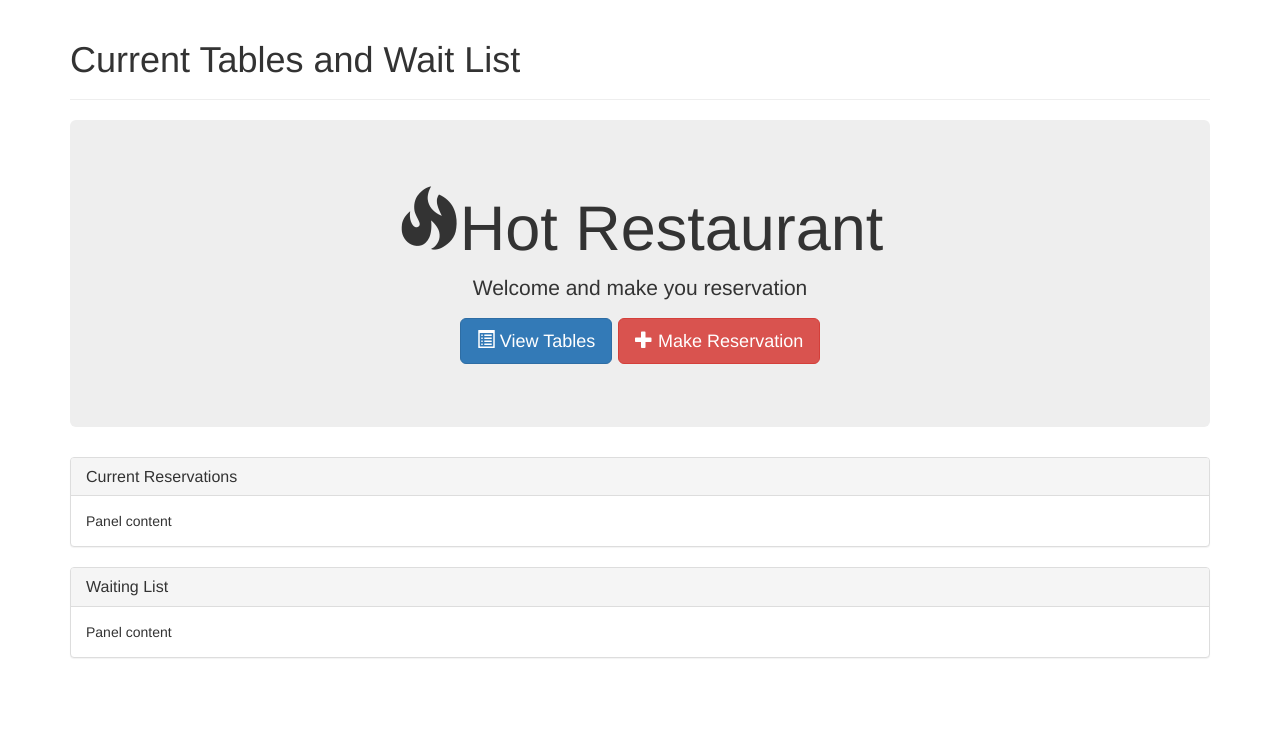
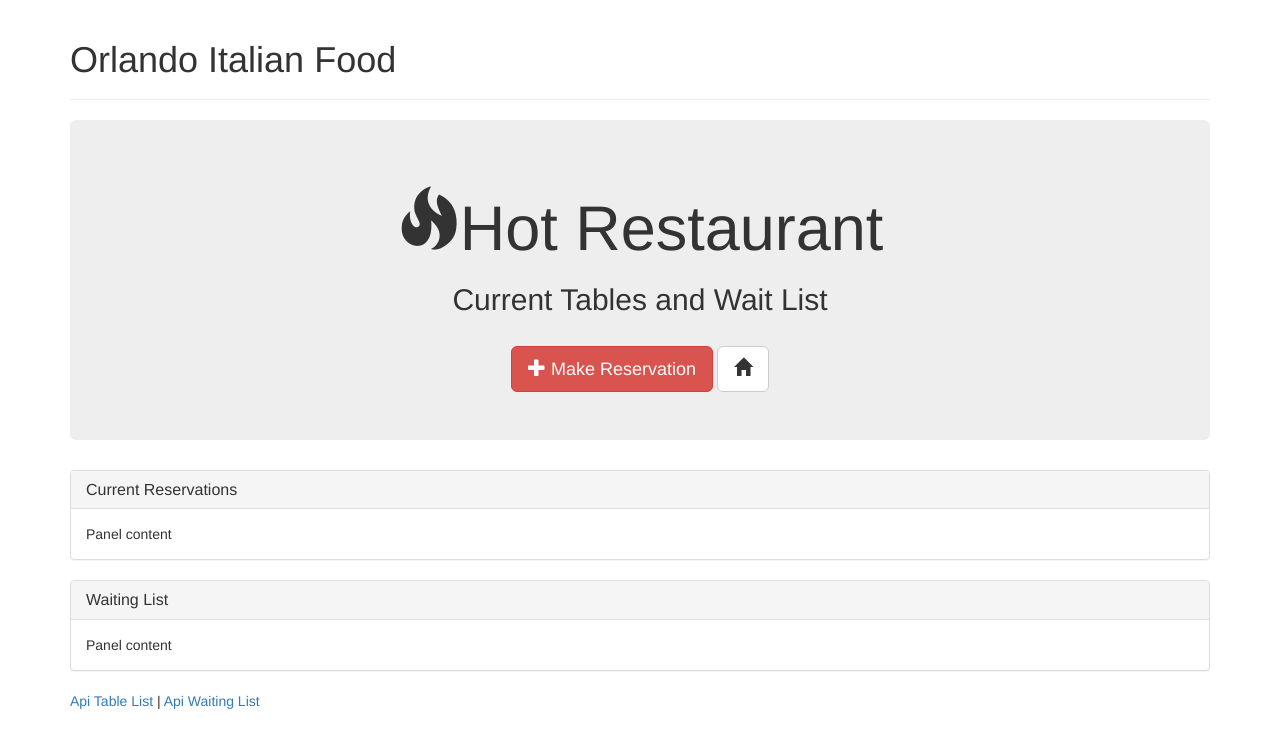
Before and after one commit to g33klaura/hot-restaurant, a plain HTML site: page tables.html in a window 1280 px wide. Drawn offline with nearby package versions, Linux system fonts and the light colour scheme.

Commit message:
Add home button and bottom links

```diff
--- a/tables.html
+++ b/tables.html
@@ -7,37 +7,45 @@
     <link rel="stylesheet" href="https://maxcdn.bootstrapcdn.com/bootstrap/3.3.6/css/bootstrap.min.css">
     <meta http-equiv="X-UA-Compatible" content="ie=edge">
 
-    <title>View Tables</title>
+    <title>Tables Page</title>
+
+    <!-- <style type="text/css">
+        * {
+            margin-top: 50px;
+        }
+    </style> -->
 </head>
 
 <body>
     <div class="container">
 
         <div class="page-header">
-            <h1>Current Tables and Wait List</h1>
+            <h1>Orlando Italian Food</h1>
         </div>
 
         <div class="jumbotron text-center">
             <div class="container">
                 <h1><span class="glyphicon glyphicon-fire" aria-hidden="true"></span>Hot Restaurant</h1>
-                <p>Welcome and make you reservation</p>
-                <p>
-                    <button id="table" class="btn btn-primary btn-lg">
-                    <span class="glyphicon glyphicon-list-alt" aria-hidden="true"></span> View Tables
-                    </button>
+                <h2>Current Tables and Wait List</h2>
+
+                    <br>
 
                     <button id="reservation" class="btn btn-danger btn-lg">
                             <span class="glyphicon glyphicon-plus" aria-hidden="true"></span> Make Reservation
                     </button>
 
-                </p>
+                    <!-- Make this a home button -->
+                    <button id="table" class="btn btn-default btn-lg">
+                    <span class="glyphicon glyphicon-home" aria-hidden="true"></span>
+                    </button>
+
             </div>
         </div>
 
         <!-- Empty panels and divs here -->
         <div class="panel panel-default">
             <div class="panel-heading">
-            <h3 class="panel-title">Current Reservations</h3>
+                <h3 class="panel-title">Current Reservations</h3>
             </div>
                 <div class="panel-body">Panel content
 
@@ -60,6 +68,10 @@
                 </div>
         </div>
 
+    <!-- Control Panel links -->
+    <a id="API_table" href="tables.html">Api Table List</a>
+    <span>|</span>
+    <a id="API_waiting" href="waiting.html">Api Waiting List</a>
 
     </div>
 
```
